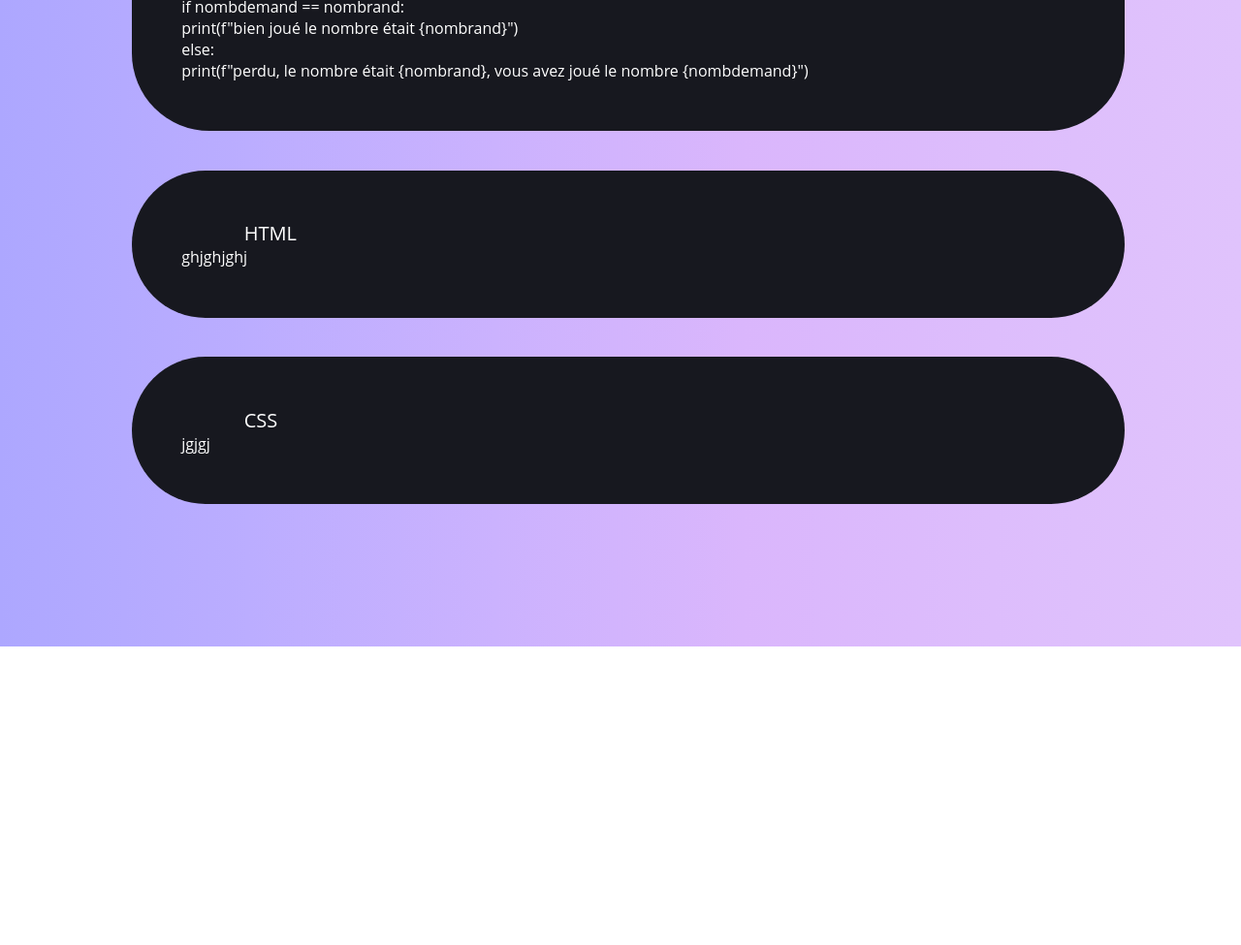
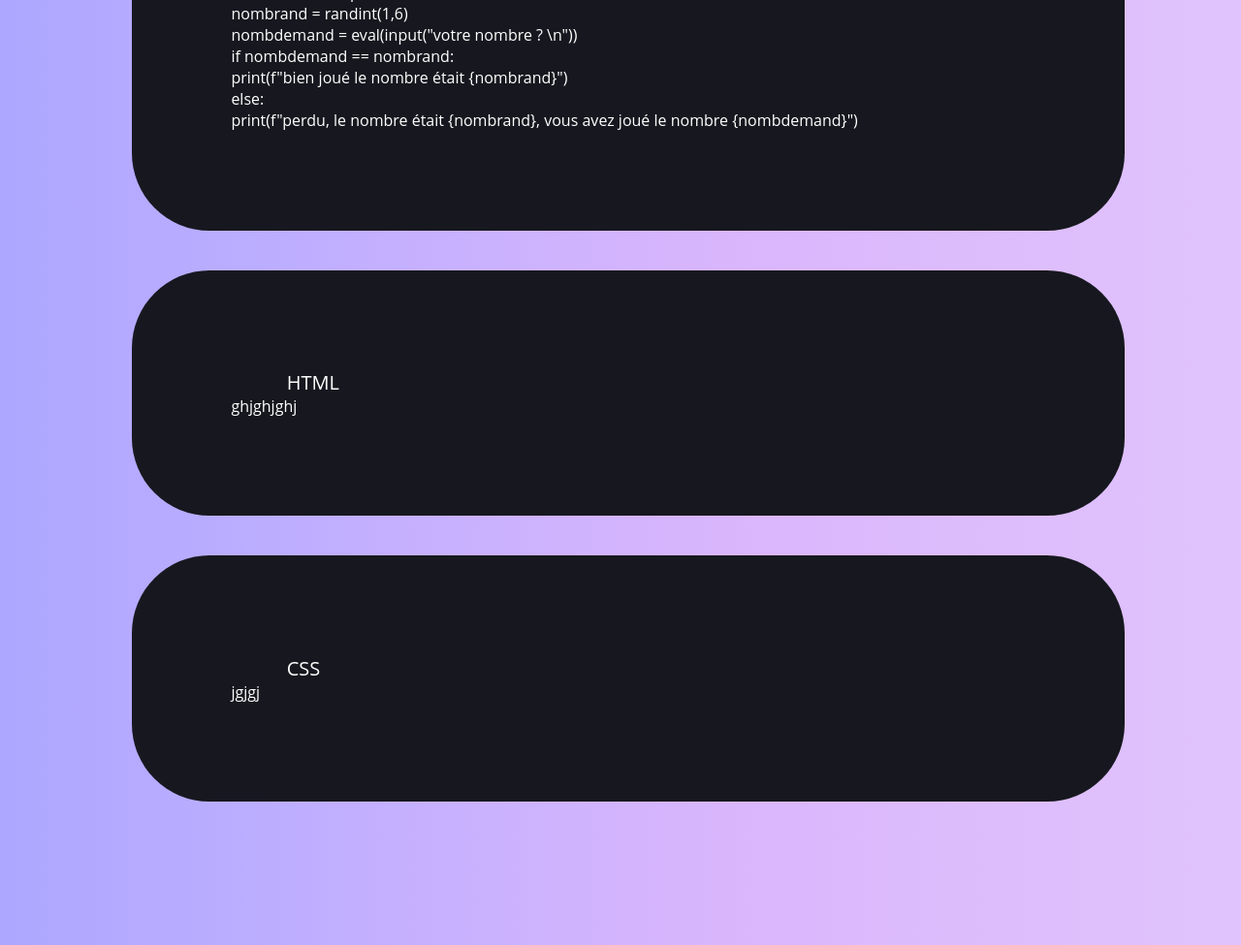
Before and after one commit to Intfly/code, a plain HTML site: page index.html in a window 1280 px wide. Shown: the part 2784-3759 px from the top of the page at 97% size. Before the commit the page ends 3451 px from the top, so only its background shows below. Drawn offline with Linux system fonts and the light colour scheme.

Commit message:
Update styles.css

```diff
--- a/styles.css
+++ b/styles.css
@@ -91,4 +91,7 @@ p{
         font-size:1.25em;
         margin:0 0 0 7%;
     }
+    .box{
+        padding:10%;
+    }
 }
```
